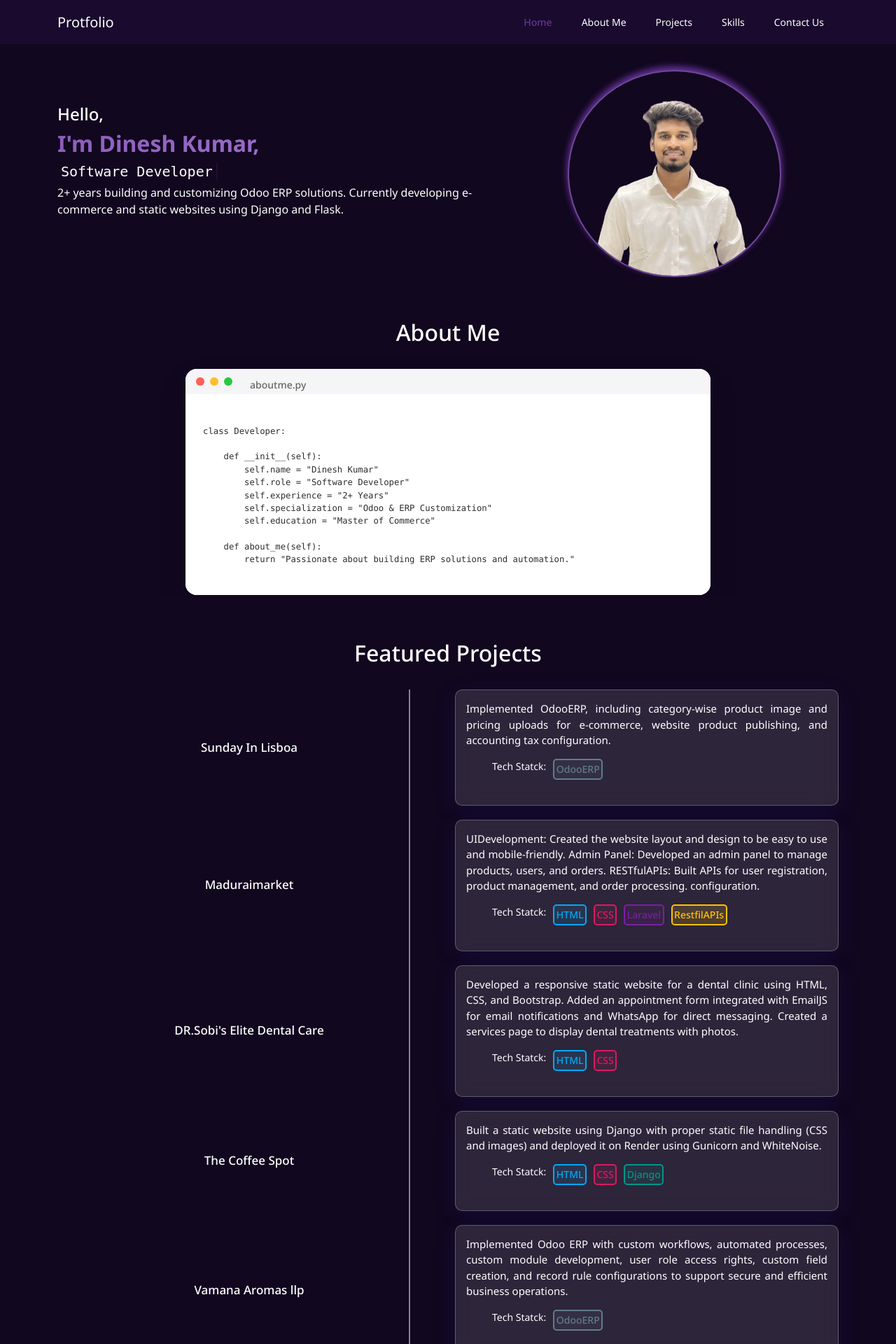
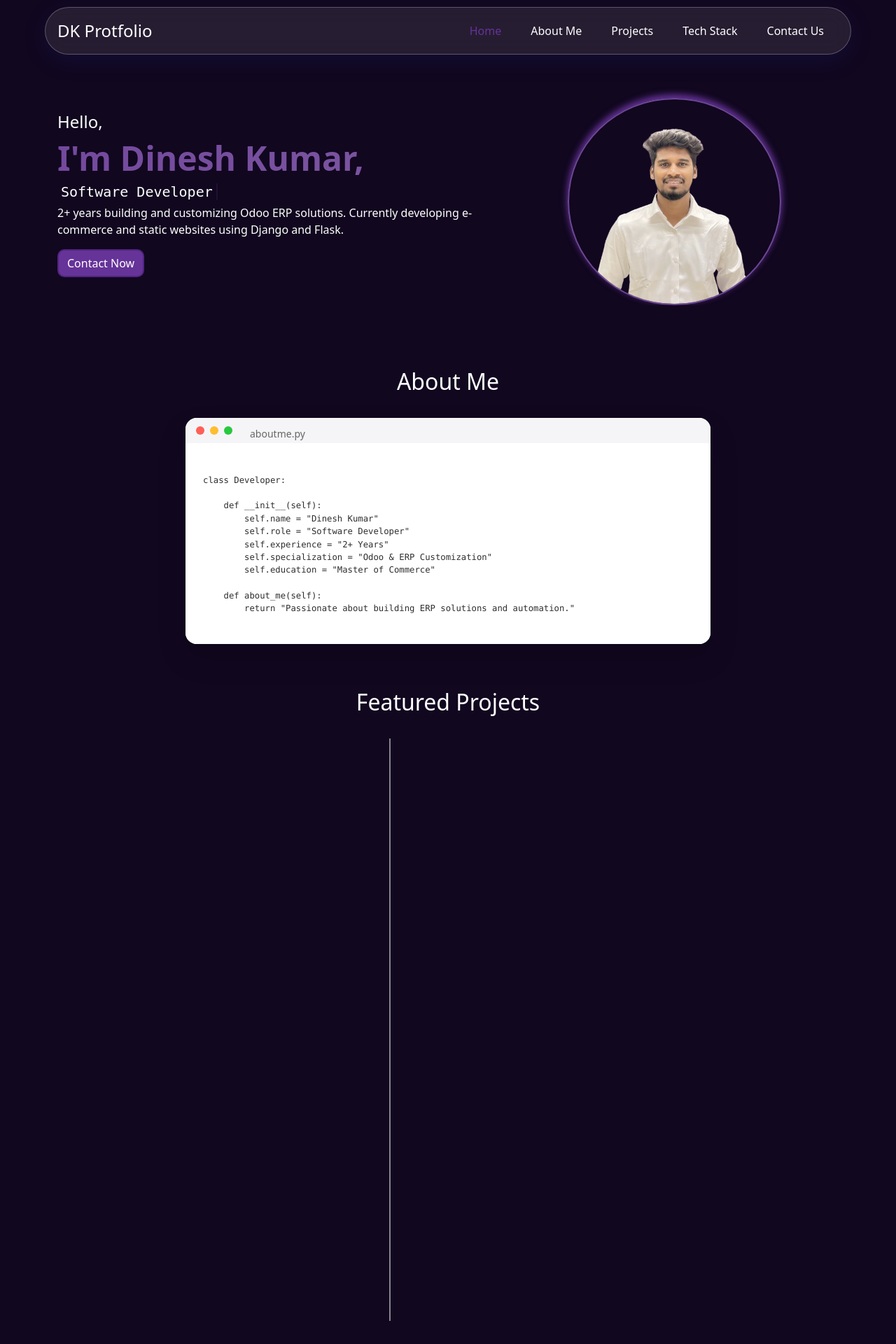
Before and after one commit to Dinesh7023/portfolio, a Flask app: page / in a window 1280 px wide. Shown: the top 1920 px of the page at 70% size. Run offline with Flask 3, Linux system fonts and the light colour scheme; some libraries are stand-ins or nearby versions; some web fonts are replaced.

Commit message:
modified

```diff
--- a/static/css/style.css
+++ b/static/css/style.css
@@ -1,7 +1,8 @@
 @import url('https://fonts.googleapis.com/css2?family=Funnel+Sans:ital,wght@0,300..800;1,300..800&family=Noto+Sans:ital,wght@0,100..900;1,100..900&family=Playwrite+US+Modern+Guides&family=Playwrite+US+Modern:wght@100..400&family=Plus+Jakarta+Sans:ital,wght@0,200..800;1,200..800&family=Poppins:ital,wght@0,100;0,200;0,300;0,400;0,500;0,600;0,700;0,800;0,900;1,100;1,200;1,300;1,400;1,500;1,600;1,700;1,800;1,900&display=swap');
 
-* {
-    background-color: #11071F;
+
+body {
+    background-color: #11071F !important;
     scroll-behavior: smooth;
     color: white;
     margin: 0px;
@@ -31,32 +31,47 @@ ul li {
 }
 
 /* Navbar */
-.navbar,
-#container,
-.navbar-brand,
-.collapse,
-.navbar-nav,
-.nav-link {
-    background-color: #1A0B2E;
+
+.navbar {
+    border-radius: 50px;
+    width: 90%;
+    margin: auto;
+    background: rgba(196, 190, 190, 0.12);
+    backdrop-filter: blur(15px);
+    -webkit-backdrop-filter: blur(15px);
+    border: 1px solid rgba(255, 255, 255, 0.25);
+    box-shadow: 0 8px 32px rgba(31, 38, 135, 0.2);
+    margin-top: 10px;
+    margin-bottom: 10px;
 }
 
 .navbar-toggler-icon {
     background-image: url('../images/menu.png');
-    background-color: #1A0B2E;
 }
 
-.navbar a {
+.navbar-brand {
+    font-size: 1.5rem !important;
+    color: white;
+    font-weight: 500;
+}
+
+.navbar-brand:hover {
     color: white;
 }
 
-.navbar a:hover {
+.nav-item a {
+    color: white;
+    font-weight: 500;
+    font-size: 1rem;
+}
+
+.nav-item a:hover {
     color: rebeccapurple;
 }
 
 .nav-item a:hover,
 a.active {
-    color: rebeccapurple;
-    background-color: #1A0B2E;
+    color: rebeccapurple !important;
     font-weight: 500;
 }
 
@@ -109,13 +122,13 @@ a.active {
 
 #Personal_details {
     text-align: start;
-    padding-top: 30px;
+    padding-top: 70px;
 }
 
 #Personal_details h2 {
     font-weight: bold;
-    font-size: calmp(3rem, 8vw, 6rem);
-    background: linear-gradient(135deg, rebeccapurple, rgb(187, 145, 230));
+    font-size: clamp(1.5rem, 6vw, 3rem);
+    background: linear-gradient(135deg, rebeccapurple, rgb(132, 99, 163));
     background-clip: text;
     color: transparent;
     background-size: 300% 300%;
@@ -178,12 +191,28 @@ a.active {
     .typewriter {
         margin: 0;
     }
+
+    #Personal_details {
+        display: flex;
+        justify-content: space-around;
+        align-items: center;
+        overflow: hidden;
+    }
+
+    .photo {
+        width: 65%;
+    }
+
+    .other_details {
+        color: white;
+        text-align: start;
+    }
 }
 
 /* About me */
 
 .about-me {
-    padding-top: min(60px, 25%);
+    padding-top: min(90px, 25%);
 }
 
 .about-me h1 {
@@ -261,18 +288,19 @@ code {
 /* Projects */
 
 .projects {
-    padding-top: min(15rem, 15%);
+    padding-top: min(20rem, 20%);
 }
 
 .projects h1 {
     text-align: center;
     padding-bottom: 25px;
     font-size: clamp(1.5rem, 5vw, 2rem);
+    color: white;
 }
 
 .project {
     display: grid;
-    grid-template-columns: 1fr 1fr;
+    grid-template-columns: 40% 50%;
     gap: 20px;
     padding-bottom: 20px;
 }
@@ -281,13 +309,12 @@ code {
     background: rgba(255, 255, 255, 0.12);
     backdrop-filter: blur(15px);
     -webkit-backdrop-filter: blur(15px);
-
     border: 1px solid rgba(255, 255, 255, 0.25);
     border-radius: 20px;
-
     box-shadow: 0 8px 32px rgba(31, 38, 135, 0.2);
     padding: 15px;
     border-radius: 10px;
+    color: white;
 }
 
 .card {
@@ -298,11 +325,12 @@ code {
     content: '';
     position: absolute;
     top: 0;
-    left: 50%;
+    left: 40%;
     width: 2px;
     height: 100%;
+    opacity: 0.5;
     background-color: white;
-    opacity: 0.5;
+
 }
 
 .project h5 {
@@ -310,34 +338,29 @@ code {
 }
 
 .project-name {
-    /* background-image: linear-gradient(to left, rebeccapurple, rgb(192, 136, 249), rebeccapurple);
-    border: 2px solid var(--primary-color) !important; */
-    /* box-shadow: 0px -2px 2px 0px rebeccapurple; */
     padding: 10px;
     border-radius: 10px;
     height: max-content;
     width: 100%;
-    font-size: clamp(.5rem, 5vw, 17px);
+    font-size: clamp(1rem, 5vw, 18px);
 }
 
 .project-desc {
-    font-size: clamp(.2rem, 5vw, 13px);
+    font-size: clamp(.4rem, 5vw, 15px);
     padding-bottom: 10px;
 }
 
 .card {
     border: none !important;
+    background-color: transparent !important;
 }
 
-.card,
-h5,
-.project-desc,
-span,
-.project-stack,
-ul {
-    background-color: transparent;
-    color: white;
+.project-stack ul {
+    content: '';
+    display: flex;
+    flex-wrap: wrap;
 }
+
 
 .project-name {
     margin: 0px;
@@ -459,14 +498,33 @@ li {
     .project-stack ul {
         display: flex;
     }
+}
 
+@media(min-width: 992px) {
+    .project {
+        display: grid;
+        grid-template-columns: 30% 40%;
+        gap: 20px;
+        justify-content: center;
+        padding-bottom: 20px;
+    }
 
+    .card::before {
+        content: '';
+        position: absolute;
+        top: 0;
+        left: 42.5%;
+        width: 2px;
+        height: 100%;
+        background-color: white;
+        opacity: 0.5;
+    }
 }
 
 /* skills */
 
 .skills {
-    padding-top: min(15rem, 15%);
+    padding-top: min(90px, 25%);
 }
 
 .skills h1 {
@@ -542,16 +591,42 @@ p.mail a,
     color: white;
 }
 
+.button {
+    background-color: rebeccapurple !important;
+    color: white !important;
+    border: 2px solid rgb(82, 36, 128) !important;
+    border-radius: 10px !important;
+}
+
+.form-control {
+    background: rgba(255, 255, 255, 0.12) !important;
+    backdrop-filter: blur(15px) !important;
+    -webkit-backdrop-filter: blur(15px) !important;
+    border: 1px solid rgba(255, 255, 255, 0.25) !important;
+    border-radius: 10px !important;
+    box-shadow: 0 8px 32px rgba(31, 38, 135, 0.2) !important;
+    color: rgb(221, 214, 214) !important;
+}
+
+.form-control::placeholder {
+    color: #cabebe !important;
+    opacity: 1;
+    /* Important for Firefox */
+}
+
 @media (min-width: 768px) {
     .contact-icons {
-        display: flex;
-        justify-content: center;
-        gap: 20px;
+        /* text-align: center; */
+        padding-left: 50px;
     }
 
     .form-control {
-        width: 50% !important;
+        width: 75% !important;
         margin: auto;
     }
 
+    .contactus {
+        width: 80% !important;
+    }
+
 }
--- a/templates/index.html
+++ b/templates/index.html
@@ -15,7 +15,7 @@
     <header>
         <nav class="navbar navbar-expand-lg fixed-top">
             <div class="container" id="container">
-                <a class="navbar-brand" href="/">Protfolio</a>
+                <a class="navbar-brand" href="/" data-aos="zoom-in"> DK Protfolio</a>
                 <button class="navbar-toggler" type="button" data-bs-toggle="collapse" data-bs-target="#navbarNav"
                     aria-controls="navbarNav" aria-expanded="false" aria-label="Toggle navigation">
                     <span class="navbar-toggler-icon" id="navIcon"></span>
@@ -32,7 +32,7 @@
                             <a class="nav-link" href="#projects">Projects</a>
                         </li>
                         <li class="nav-item">
-                            <a class="nav-link" href="/#skills">Skills</a>
+                            <a class="nav-link" href="/#skills">Tech Stack</a>
                         </li>
                         <li class="nav-item">
                             <a class="nav-link" href="#contact-us">Contact Us</a>
@@ -51,6 +51,8 @@
                 <h5 class="typewriter text-center">Software Developer</h5>
                 <p>2+ years building and customizing Odoo ERP solutions. Currently developing e-commerce and static
                     websites using Django and Flask.</p>
+                <!-- <a href="{{ url_for('static', filename='resume/Dinesh_Kumar_CV.pdf') }}" download class="btn button">Download CV</a> -->
+                <a class=" btn button" href="#contact-us">Contact Now</a>
             </div>
 
             <div class="photo">
@@ -97,8 +99,8 @@ class Developer:
             <div class="cards">
                 <div class="card">
                     <div class="project">
-                        <h5 class="project-name">Sunday In Lisboa</h5>
-                        <div class="project-details">
+                        <h5 class="project-name fadeup">Sunday In Lisboa</h5>
+                        <div class="project-details fadeup">
                             <p class="project-desc">Implemented OdooERP, including category-wise product image and
                                 pricing
                                 uploads for e-commerce, website product publishing, and accounting tax configuration.
@@ -114,7 +116,7 @@ class Developer:
                     </div>
 
                 </div>
-                <div class="card">
+                <!-- <div class="card">
                     <div class="project">
                         <h5 class="project-name">Maduraimarket</h5>
                         <div class="project-details">
@@ -137,11 +139,11 @@ class Developer:
                             </div>
                         </div>
                     </div>
-                </div>
+                </div> -->
                 <div class="card">
                     <div class="project">
-                        <h5 class="project-name">DR.Sobi's Elite Dental Care</h5>
-                        <div class="project-details">
+                        <h5 class="project-name fadeup">DR.Sobi's Elite Dental Care</h5>
+                        <div class="project-details fadeup">
                             <p class="project-desc">Developed a responsive static website for a dental clinic using
                                 HTML,
                                 CSS,
@@ -160,8 +162,8 @@ class Developer:
                 </div>
                 <div class="card">
                     <div class="project">
-                        <h5 class="project-name">The Coffee Spot</h5>
-                        <div class="project-details">
+                        <h5 class="project-name fadeup">The Coffee Spot</h5>
+                        <div class="project-details fadeup">
                             <p class="project-desc">Built a static website using Django with proper static file handling
                                 (CSS
                                 and
@@ -179,8 +181,8 @@ class Developer:
                 </div>
                 <div class="card">
                     <div class="project">
-                        <h5 class="project-name">Vamana Aromas llp</h5>
-                        <div class="project-details">
+                        <h5 class="project-name fadeup">Vamana Aromas llp</h5>
+                        <div class="project-details fadeup">
                             <p class="project-desc">Implemented Odoo ERP with custom workflows, automated processes,
                                 custom
                                 module development, user role access rights, custom field creation, and record
@@ -199,54 +201,41 @@ class Developer:
 
     <section class="skills" id="skills">
         <div class="container">
-            <h1>Skills</h1>
+            <h1>Tech Stack</h1>
             <div class="skills-list">
-                <div class="backend">
-                    <h5>Backend & Web</h5>
                 <ul>
                     <li><img src="{{ url_for('static', filename='images/python_logo.webp') }}" alt=""></li>
                     <li><img src="{{ url_for('static', filename='images/django_logo.png') }}" alt=""></li>
                     <li><img src="{{ url_for('static', filename='images/flask.jpg') }}" alt=""></li>
-                    </ul>
-                </div>
-                <div class="frontend">
-                    <h5>Frontend</h5>
-                    <ul>
                     <li><img src="{{ url_for('static', filename='images/html_logo.webp') }}" alt=""></li>
                     <li><img src="{{ url_for('static', filename='images/css_logo.webp') }}" alt=""></li>
+                    <li><img src="{{ url_for('static', filename='images/odoo_logo.png') }}" alt=""></li>
+                    <li><img src="{{ url_for('static', filename='images/postgresql.jpg') }}" alt=""></li>
+                    <li><img src="{{ url_for('static', filename='images/git.jpg') }}" alt=""></li>
+                    <li><img src="{{ url_for('static', filename='images/github.jpg') }}" alt=""></li>
                 </ul>
-                </div>
-                <div class="erp">
-                    <h5>ERP</h5>
-                    <ul>
-                        <li><img src="{{ url_for('static', filename='images/odoo_logo.png') }}" alt=""></li>
-
-                    </ul>
-                </div>
-                <div class="database">
-                    <h5>Database</h5>
-                </div>
-                <div class="tools">
-                    <h5>Tools</h5>
-                </div>
             </div>
         </div>
     </section>
 
     <section class="contact-us" id="contact-us">
-        <div class="container">
-            <h1>Get in touch</h1>
+        <div class="container contactus">
+            <div class="row">
+                <div class="col-md-6">
+
+                    <h1>Let's Work Together.</h1>
+                    <p></p>
                     <div class="contact-icons">
                         <p class="phone">
-                    <span><svg xmlns="http://www.w3.org/2000/svg" height="24px" viewBox="0 -960 960 960" width="24px"
-                            fill="#fff">
+                            <span><svg xmlns="http://www.w3.org/2000/svg" height="24px" viewBox="0 -960 960 960"
+                                    width="24px" fill="#fff">
                                     <path
                                         d="M760-480q0-117-81.5-198.5T480-760v-80q75 0 140.5 28.5t114 77q48.5 48.5 77 114T840-480h-80Zm-160 0q0-50-35-85t-85-35v-80q83 0 141.5 58.5T680-480h-80Zm198 360q-125 0-247-54.5T329-329Q229-429 174.5-551T120-798q0-18 12-30t30-12h162q14 0 25 9.5t13 22.5l26 140q2 16-1 27t-11 19l-97 98q20 37 47.5 71.5T387-386q31 31 65 57.5t72 48.5l94-94q9-9 23.5-13.5T670-390l138 28q14 4 23 14.5t9 23.5v162q0 18-12 30t-30 12ZM241-600l66-66-17-94h-89q5 41 14 81t26 79Zm358 358q39 17 79.5 27t81.5 13v-88l-94-19-67 67ZM241-600Zm358 358Z" />
                                 </svg></span><span class="phone1">+91 9080443268</span>
                         </p>
                         <p class="mail">
-                    <span><svg xmlns="http://www.w3.org/2000/svg" height="24px" viewBox="0 -960 960 960" width="24px"
-                            fill="#fff">
+                            <span><svg xmlns="http://www.w3.org/2000/svg" height="24px" viewBox="0 -960 960 960"
+                                    width="24px" fill="#fff">
                                     <path
                                         d="M160-160q-33 0-56.5-23.5T80-240v-480q0-33 23.5-56.5T160-800h640q33 0 56.5 23.5T880-720v480q0 33-23.5 56.5T800-160H160Zm320-280L160-640v400h640v-400L480-440Zm0-80 320-200H160l320 200ZM160-640v-80 480-400Z" />
                                 </svg></span><a href="mailto:dineshkumars.softdev@gmail.com">
@@ -258,25 +247,29 @@ class Developer:
                                     fill="#fff">
                                     <path
                                         d="M24,4H6C4.895,4,4,4.895,4,6v18c0,1.105,0.895,2,2,2h18c1.105,0,2-0.895,2-2V6C26,4.895,25.105,4,24,4z M10.954,22h-2.95 v-9.492h2.95V22z M9.449,11.151c-0.951,0-1.72-0.771-1.72-1.72c0-0.949,0.77-1.719,1.72-1.719c0.948,0,1.719,0.771,1.719,1.719 C11.168,10.38,10.397,11.151,9.449,11.151z M22.004,22h-2.948v-4.616c0-1.101-0.02-2.517-1.533-2.517 c-1.535,0-1.771,1.199-1.771,2.437V22h-2.948v-9.492h2.83v1.297h0.04c0.394-0.746,1.356-1.533,2.791-1.533 c2.987,0,3.539,1.966,3.539,4.522V22z" />
-                        </svg></span><a href="https://www.linkedin.com/in/dinesh-kumar-softdev">Linkedin Profile</a>
+                                </svg></span><a href="https://www.linkedin.com/in/dinesh-kumar-softdev">Linkedin
+                                Profile</a>
                         </p>
                     </div>
-
+                </div>
+                <div class="col-md-6">
                     {% with messages = get_flashed_messages() %}
                     {% if messages %}
                     <p style="color: green;">{{ messages[0] }}</p>
                     {% endif %}
                     {% endwith %}
 
-            <form id="contact-form" action="/" method="post">
+                    <form id="contact-form" action="/" method="post" autocomplete="off">
                         <input class="form-control" type="text" name="name" placeholder="Your Name" required><br>
                         <input class="form-control" type="email" name="email" placeholder="Your Email" required><br>
-                <textarea class="form-control" name="message" placeholder="Your Message" required></textarea><br>
+                        <textarea class="form-control" name="message" placeholder="Your Message"
+                            required></textarea><br>
                         <div class="text-center">
-                    <button class="btn btn-primary button ms-auto" type="submit">Send Message</button>
+                            <button class="btn button ms-auto" type="submit">Send Message</button>
                         </div>
-
                     </form>
+                </div>
+            </div>
         </div>
     </section>
 
@@ -320,6 +313,17 @@ class Developer:
         });
 
     </script>
+    <script>
+        document.querySelectorAll('.navbar-nav .nav-link').forEach(function (link) {
+            link.addEventListener('click', function () {
+                var navbarCollapse = document.querySelector('.navbar-collapse');
+                var bsCollapse = new bootstrap.Collapse(navbarCollapse, {
+                    toggle: false
+                });
+                bsCollapse.hide();
+            });
+        });
+    </script>
 </body>
 
 </html>
```
Also changed, not shown: other parts of static/css/style.css (+46 -44 lines), static/images/git.jpg (added), static/images/github.jpg (added), static/images/postgresql.jpg (added). Lines whose indentation alone changed are shown as unchanged.
